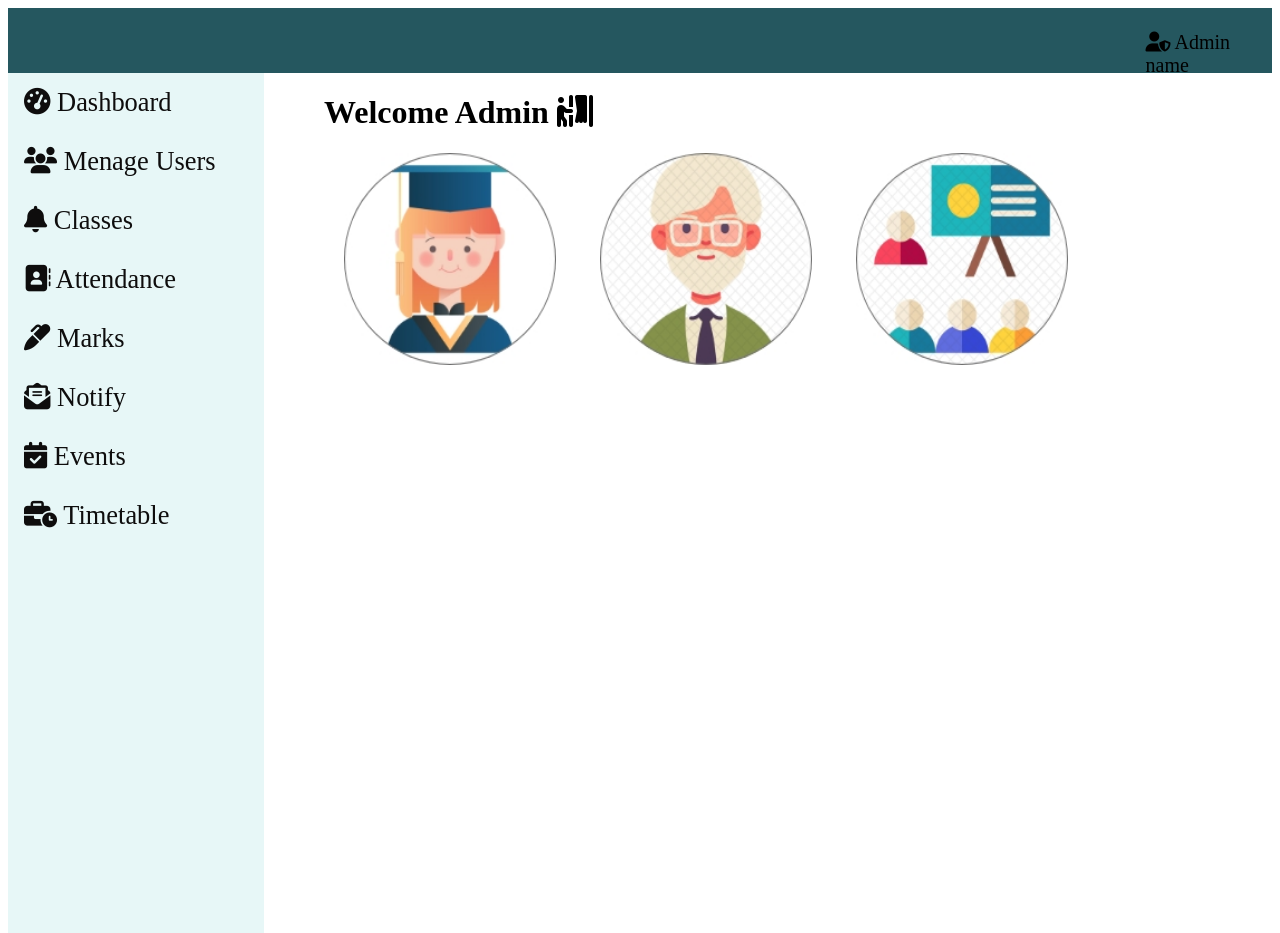
After one commit to luedahazizi/e_secretary, a PHP site: page /homepage.php in a window 1280 px wide. The commit adds this page. Run offline with PHP 8.4, Linux system fonts and the light colour scheme; some libraries are stand-ins or nearby versions.

Commit message:
AdminPage

```diff
--- /dev/null
+++ b/homepage.css
@@ -0,0 +1,77 @@
+.topbar {
+  background-color: rgb(37, 87, 95) ;
+  height: 65px;
+}
+
+
+.admin{
+   margin-left: 90%;
+   padding-top: 3px;
+   font-size: 20px;
+}
+.logo {
+   padding-top: 3px;
+   font-size: 20px;
+   margin-left: 10%;
+}
+
+ul , .menu {
+    background-color: rgb(231, 247, 247);
+    width: 20%;
+   height: 100%;
+   position: fixed;
+   margin: 0;
+   padding: 0;
+   overflow: auto;
+   list-style-type: none;
+   border: 10px;
+   box-shadow: 10px ;
+}
+li a, .dropbtn {
+   display: inline-block;
+   color: rgb(14, 13, 13);
+   text-align: center;
+   padding: 14px 16px;
+   text-decoration: none;
+   font-size: 0.7cm;
+ }
+
+ li a:hover, .dropdown:hover .dropbtn {
+   background-color: rgb(53, 112, 115);
+ }
+
+ li.dropdown {
+   display: inline-block;
+ }
+
+ .dropdown-content {
+   display: none;
+   position: absolute;
+   background-color: #f9f9f9;
+   min-width: 160px;
+   box-shadow: 0px 8px 16px 0px rgba(0,0,0,0.2);
+   z-index: 1;
+ }
+
+ .dropdown-content a {
+   color: black;
+   padding: 12px 16px;
+   text-decoration: black;
+   display: block;
+   text-align: left;
+
+ }
+
+ .dropdown-content a:hover {background-color: #f1f1f1;
+   margin-left: 10%;
+}
+
+ .dropdown:hover .dropdown-content {
+   display: block;
+   margin-left: 100px;
+ }
+ .icons {
+
+   margin-left: 25%;
+
+ }
--- /dev/null
+++ b/homepage.php
@@ -0,0 +1,57 @@
+<!DOCTYPE html>
+<html lang="en">
+<head>
+    <meta charset="UTF-8">
+    <meta name="viewport" content="width=device-width, initial-scale=1.0">
+    <script src="https://kit.fontawesome.com/a076d05399.js"></script>
+    <link rel="stylesheet" href="homepage.css" >
+    <title>Document</title>
+</head>
+<body>
+<div class="container">
+<div class="topbar">
+
+
+    <div class="admin">
+
+        <p ><i class="fas fa-user-shield"></i> Admin name</p>
+    </div>
+    <p ><i class="fas fa-user-shield"></i> jlhojlbAdmin name</p>
+    </div>
+<div class="menu">
+<ul>
+  <li><a class="active" href="#dashboard"><i class="fas fa-tachometer-alt"></i>  Dashboard</a></li>
+
+  <li class="dropdown">
+    <a href="javascript:void(0)" class="dropbtn"><i class="fas fa-users"></i>  Menage Users</a>
+    <div class="dropdown-content">
+      <a href="register.php">Student</a>
+      <a href="registerparent.php">Parent</a>
+      <a href="registerteacher.php">Teacher</a>
+    </div>
+  </li>
+  <li><a href="#contact"><i class="fas fa-bell"></i>  Classes</a></li>
+  <li><a href="#about"><i class="fas fa-address-book"></i>  Attendance</a></li>
+  <li><a href="#about"><i class="fas fa-marker" >  </i>  Marks</a></li>
+  <li><a href="#about"><i class="fas fa-envelope-open-text"> </i>  Notify</a></li>
+  <li><a href="#about"><i class="fas fa-calendar-check"></i>  Events</a></li>
+  <li><a href="#about"><i class="fas fa-business-time"></i>  Timetable</a></li>
+
+</ul>
+
+
+</div>
+<div class="icons">
+<h1>Welcome Admin  <i class="fas fa-person-booth"></i></h1>
+      <img id ="1" width="212" height="212" hspace="20" padding="10px" src="images/student.jpg"/>
+      <img id="2" width="212" height="212" hspace="20" src="images/teacher.jpg"/>
+      <img  width="212" height="212" hspace="20"src="images/class.jpg"/>
+
+
+
+</div>
+
+</div>
+
+</body>
+</html>
--- a/registerteacher.php
+++ b/registerteacher.php
@@ -44,7 +44,7 @@ function get_username()
         <form  role="form" action="submitteacher.php" method='post'>
 
 
-        <legend class="text-center">Register Student</legend>
+        <legend class="text-center">Register Teacher</legend>
             <hr class="mb-3">
             <fieldset>
             <div class="row">
```
Also changed, not shown: images/class.jpg (added), images/student.jpg (added), images/teacher.jpg (added).
